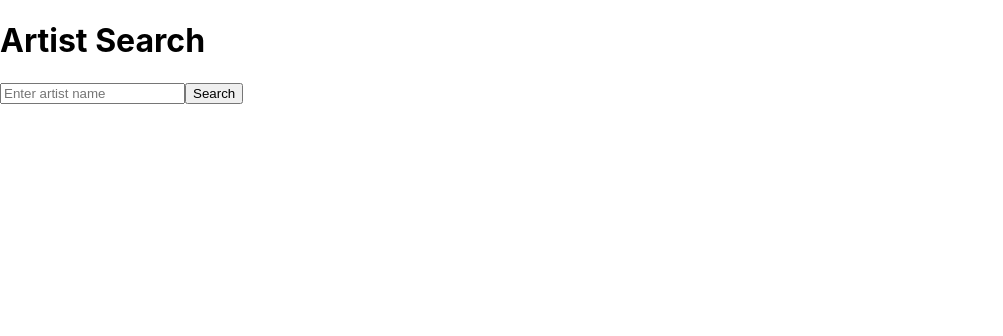
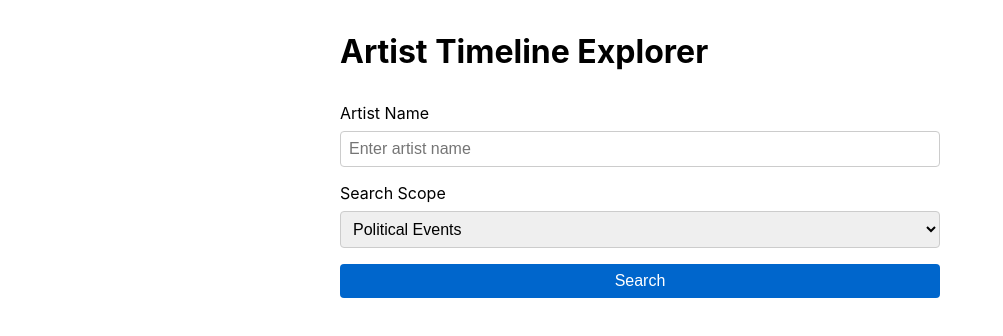
Before and after one commit to any-I/Art-in-context, a React (Create React App) app in the folder frontend/: page / in a window 1280 px wide. Shown: the top 336 px of the page, without its empty margins (0-1003 px from the left). Built offline with nearby package versions, Linux system fonts and the light colour scheme.

Commit message:
added scope dropdown

```diff
--- a/frontend/package.json
+++ b/frontend/package.json
@@ -34,5 +34,10 @@
       "last 1 firefox version",
       "last 1 safari version"
     ]
+  },
+  "devDependencies": {
+    "autoprefixer": "^10.4.20",
+    "postcss": "^8.5.1",
+    "tailwindcss": "^4.0.5"
   }
 }
--- a/frontend/src/App.css
+++ b/frontend/src/App.css
@@ -1,38 +1,60 @@
-.App {
-  text-align: center;
+.app-container {
+  max-width: 600px;
+  margin: 2rem auto;
+  padding: 0 1rem;
 }
 
-.App-logo {
-  height: 40vmin;
-  pointer-events: none;
+h1 {
+  margin-bottom: 2rem;
 }
 
-@media (prefers-reduced-motion: no-preference) {
-  .App-logo {
-    animation: App-logo-spin infinite 20s linear;
-  }
+.search-form {
+  display: flex;
+  flex-direction: column;
+  gap: 1rem;
 }
 
-.App-header {
-  background-color: #282c34;
-  min-height: 100vh;
+.form-group {
   display: flex;
   flex-direction: column;
-  align-items: center;
-  justify-content: center;
-  font-size: calc(10px + 2vmin);
-  color: white;
+  gap: 0.5rem;
 }
 
-.App-link {
-  color: #61dafb;
+input, select {
+  padding: 0.5rem;
+  border: 1px solid #ccc;
+  border-radius: 4px;
+  font-size: 1rem;
 }
 
-@keyframes App-logo-spin {
-  from {
-    transform: rotate(0deg);
-  }
-  to {
-    transform: rotate(360deg);
-  }
+button {
+  padding: 0.5rem 1rem;
+  background-color: #0066cc;
+  color: white;
+  border: none;
+  border-radius: 4px;
+  cursor: pointer;
+  font-size: 1rem;
 }
+
+button:hover {
+  background-color: #0052a3;
+}
+
+.error {
+  color: #dc2626;
+  margin-top: 1rem;
+}
+
+.result {
+  margin-top: 1rem;
+}
+
+.result a {
+  color: #0066cc;
+  text-decoration: none;
+}
+
+.result a:hover {
+  text-decoration: underline;
+}
--- a/frontend/src/App.js
+++ b/frontend/src/App.js
@@ -1,7 +1,9 @@
 import React, { useState } from "react";
+import "./App.css";
 
 function App() {
   const [artistName, setArtistName] = useState("");
+  const [scope, setScope] = useState("political-events");
   const [artistUrl, setArtistUrl] = useState("");
   const [error, setError] = useState("");
 
@@ -12,7 +14,9 @@ function App() {
     }
 
     try {
-      const response = await fetch(`http://localhost:8080/api/artwork?name=${encodeURIComponent(artistName)}`);
+      const response = await fetch(
+        `http://localhost:8080/api/artwork?name=${encodeURIComponent(artistName)}&scope=${scope}`
+      );
       if (!response.ok) throw new Error("Error searching artist");
 
       const data = await response.json();
@@ -31,36 +35,48 @@ function App() {
   };
 
   return (
-    <div className="flex flex-col items-center p-8 max-w-2xl mx-auto">
-      <h1 className="text-3xl font-bold mb-8">Artist Search</h1>
+    <div className="app-container">
+      <h1>Artist Timeline Explorer</h1>
 
-      <div className="w-full flex gap-4 mb-6">
+      <div className="search-form">
+        <div className="form-group">
+          <label>Artist Name</label>
           <input
             type="text"
             value={artistName}
             onChange={(e) => setArtistName(e.target.value)}
             placeholder="Enter artist name"
-          className="flex-1 p-2 border rounded"
           />
-        <button
-          onClick={searchArtist}
-          className="px-4 py-2 bg-blue-500 text-white rounded hover:bg-blue-600"
-        >
-          Search
-        </button>
         </div>
 
-      {error && <p className="text-red-500 mb-4">{error}</p>}
+        <div className="form-group">
+          <label>Search Scope</label>
+          <select
+            value={scope}
+            onChange={(e) => setScope(e.target.value)}
+          >
+            <option value="political-events">Political Events</option>
+            <option value="art-movements">Art Movements</option>
+            <option value="personal-events">Personal Events</option>
+            <option value="artist-network">Artist Network</option>
+          </select>
+        </div>
+
+        <button onClick={searchArtist}>Search</button>
+      </div>
+
+      {error && <div className="error">{error}</div>}
 
       {artistUrl && (
+        <div className="result">
           <a
             href={artistUrl}
             target="_blank"
             rel="noopener noreferrer"
-          className="text-blue-500 hover:underline"
           >
-          View Artist on Wikipedia
+            View Artist Details on Wikipedia
           </a>
+        </div>
       )}
     </div>
   );
```
Also changed, not shown: 7 other files (tests, documents, lock files or other folders). Lines whose indentation alone changed are shown as unchanged.
